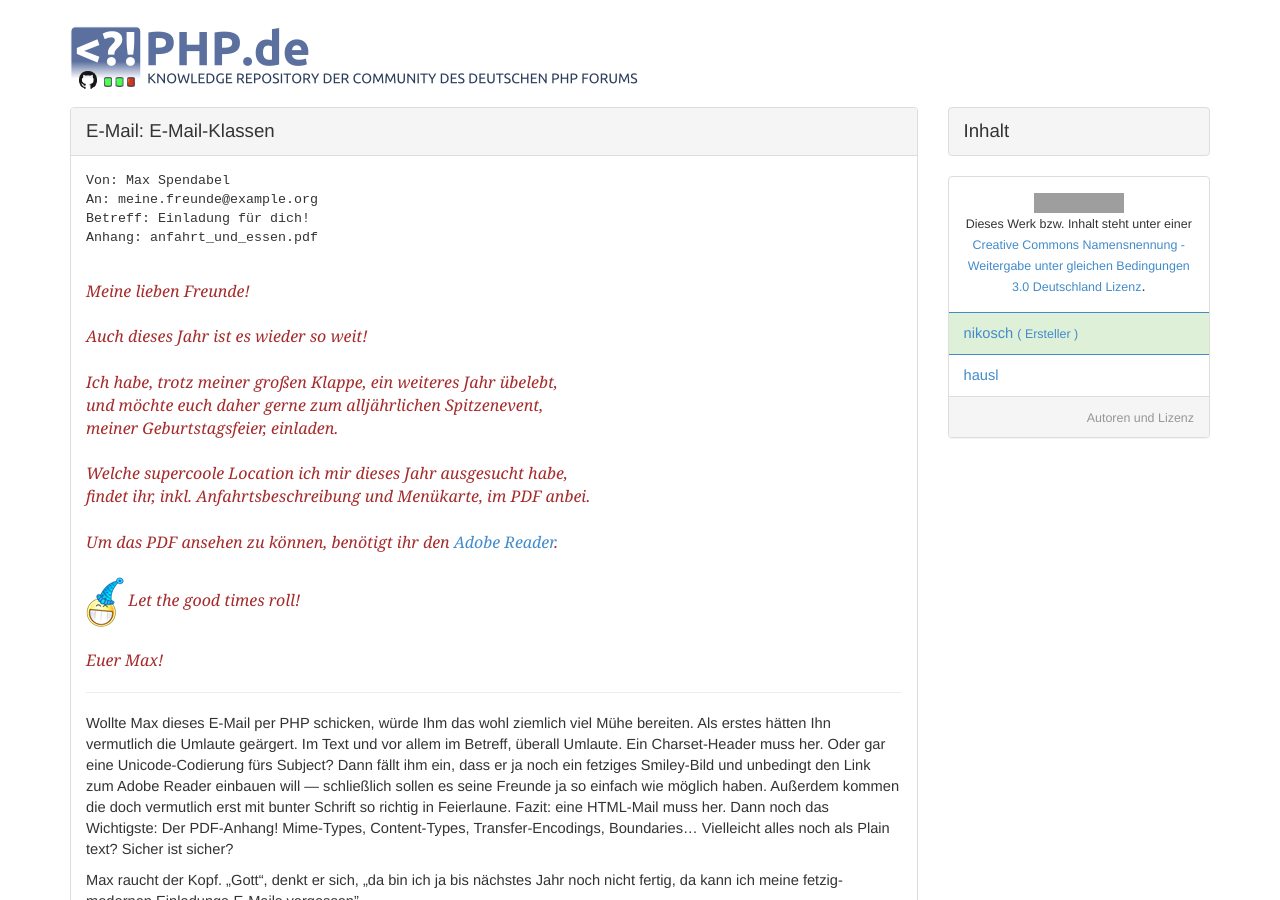
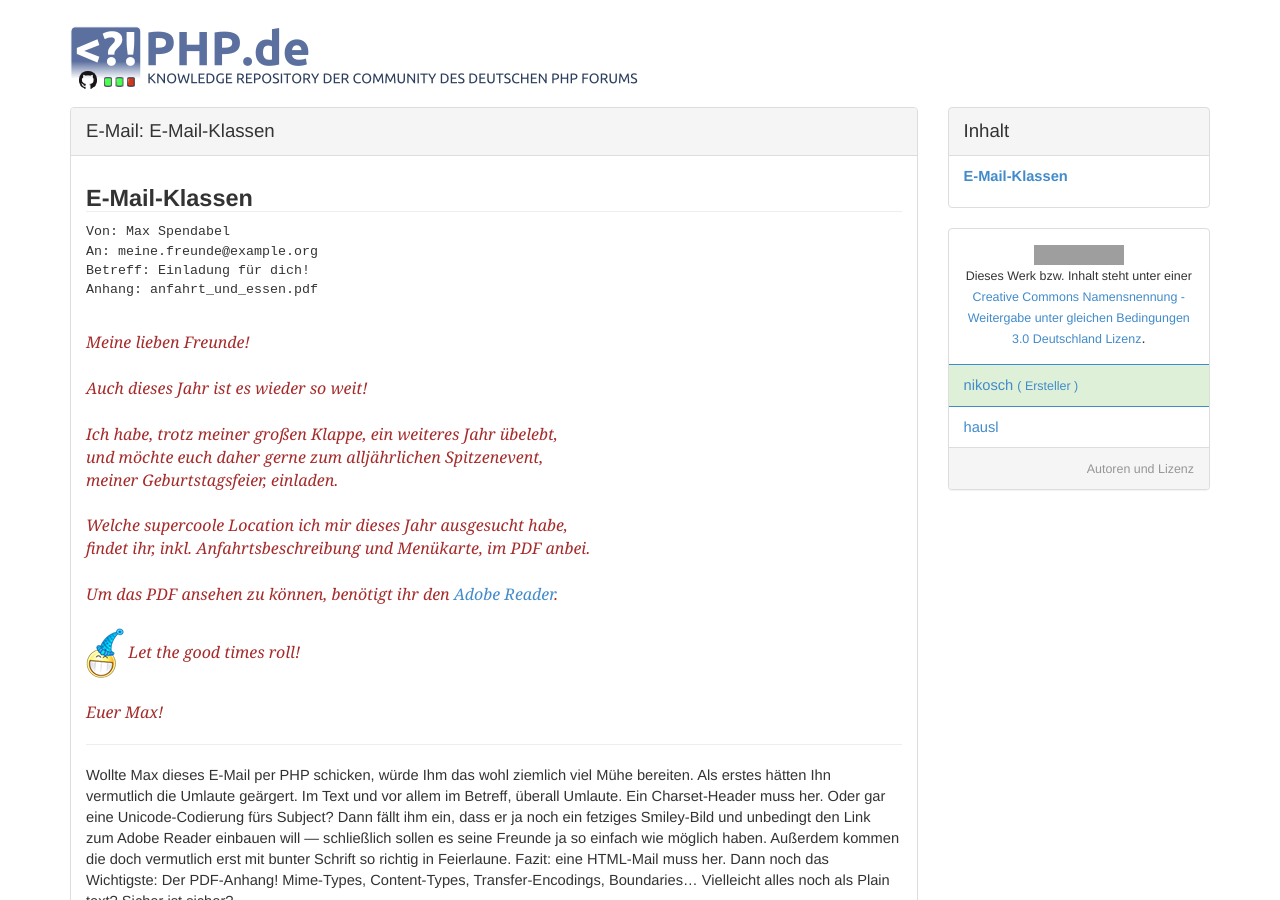
Before and after one commit to php-de/php-de.github.io, a Jekyll site: the page built from email/mail-class.md, in a window 1280 px wide and 900 px high. Built offline with Jekyll 4.4.1, drawn with Linux system fonts in a browser that asks for light colours; grey boxes are pictures that could not be loaded.

Commit message:
Update mail-class.md

```diff
--- a/email/mail-class.md
+++ b/email/mail-class.md
@@ -10,11 +10,13 @@ author:
         profile: 21246
 
 inhalt:
-    -   name: ""
-        anchor:
+    -   name: "E-Mail-Klassen"
+        anchor: e-mail-klassen
         simple: ""
 
 ---
+
+### E-Mail-Klassen
 
 <p style="font-size: 10pt; font-family: Courier New, Consolas">
     Von: Max Spendabel<br>
```
